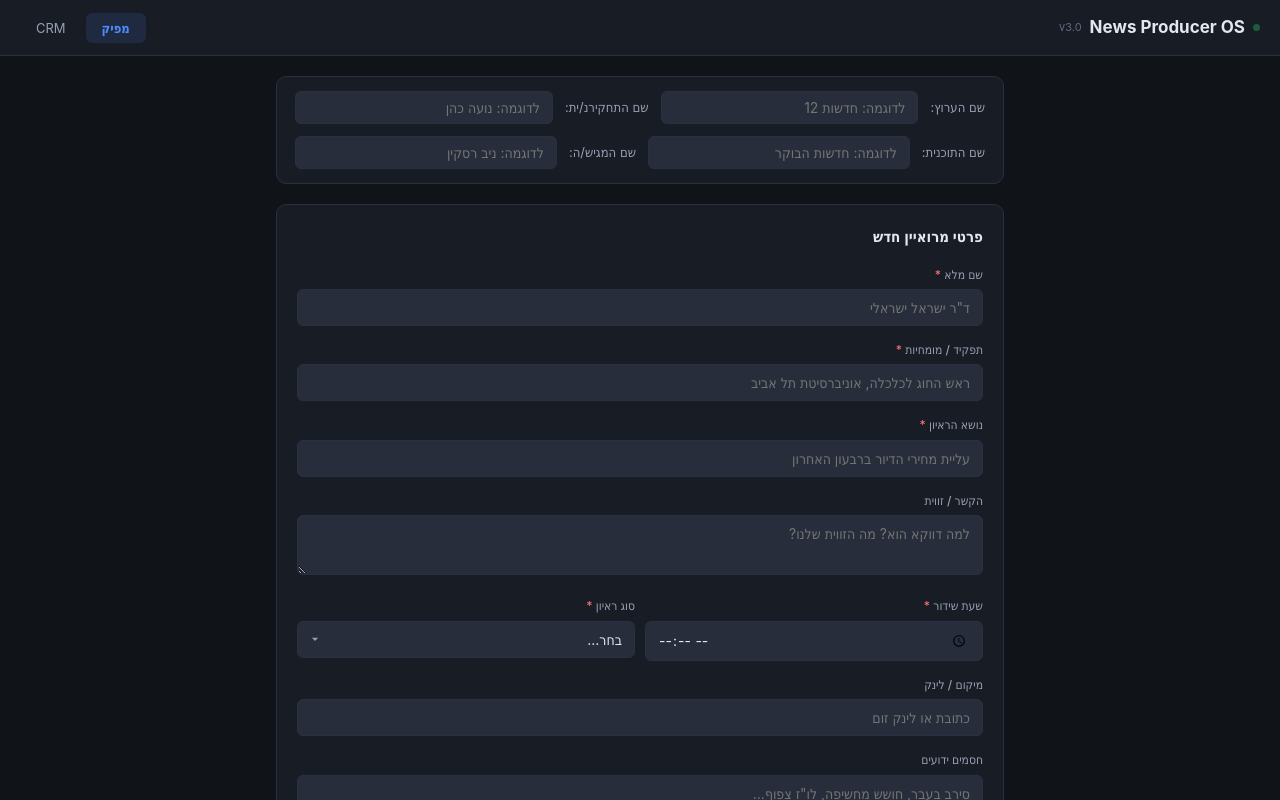
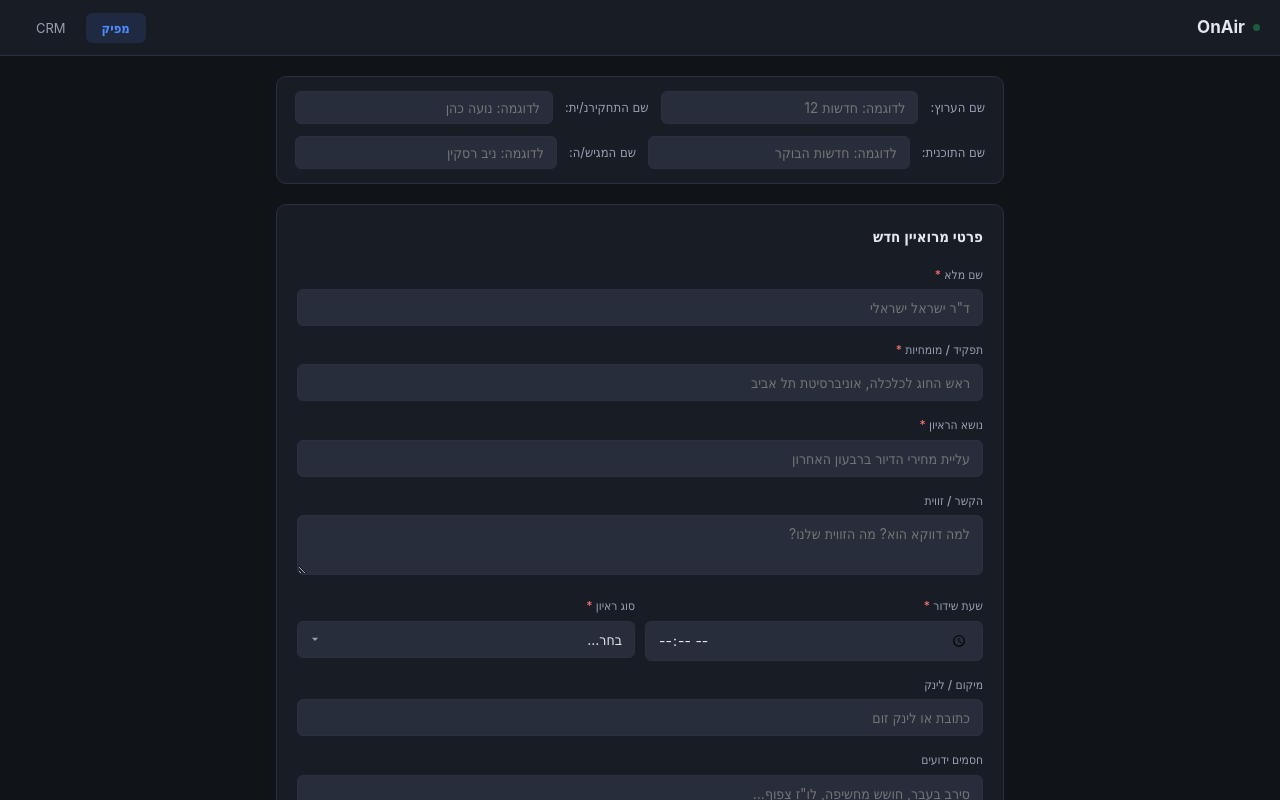
Before and after one commit to rshmaya66-design/news-producer-os, a plain HTML site: page index.html in a window 1280 px wide. Shown: the top 800 px of the page. Drawn offline with Linux system fonts and the light colour scheme.

Commit message:
Rebrand to OnAir

```diff
--- a/index.html
+++ b/index.html
@@ -3,7 +3,7 @@
 <head>
     <meta charset="UTF-8">
     <meta name="viewport" content="width=device-width, initial-scale=1.0">
-    <title>News Producer OS v3.0</title>
+    <title>OnAir</title>
     <style>
         *, *::before, *::after { box-sizing: border-box; margin: 0; padding: 0; }
 
@@ -631,8 +631,8 @@
 <header>
     <div class="logo">
         <span class="dot"></span>
-        News Producer OS
-        <span>v3.0</span>
+        OnAir
+        <span></span>
     </div>
     <nav id="nav">
         <button class="active" data-v="producer">מפיק</button>
```
